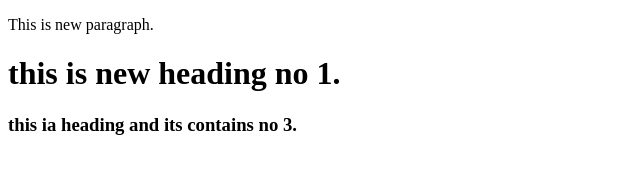
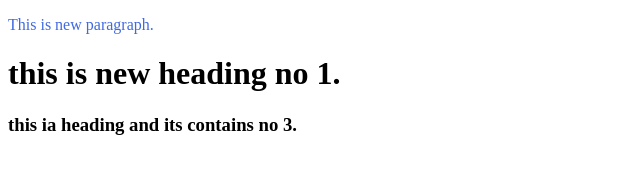
Before and after one commit to rayhan-hossain/practice-repo, a plain HTML site: page index.html in a window 1280 px wide. Shown: the whole page, without its empty margins (0-640 px from the left). Drawn offline with Linux system fonts and the light colour scheme.

```diff
--- a/index.html
+++ b/index.html
@@ -5,6 +5,7 @@
     <meta http-equiv="X-UA-Compatible" content="IE=edge">
     <meta name="viewport" content="width=device-width, initial-scale=1.0">
     <title>Practice repo</title>
+    <link rel="stylesheet" href="style.css">
 </head>
 <body>
     <p>This is new paragraph.</p>
--- /dev/null
+++ b/style.css
@@ -0,0 +1,3 @@
+p{
+    color: royalblue;
+}
```
